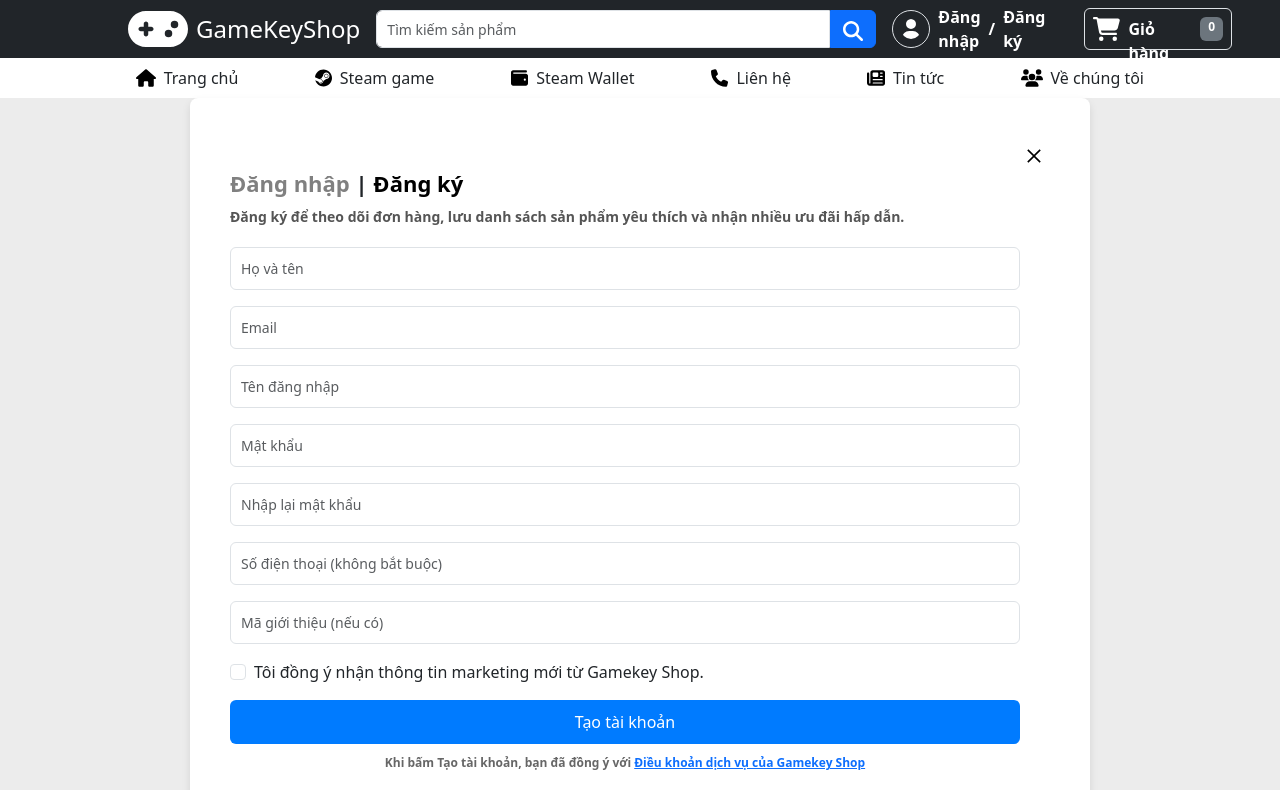
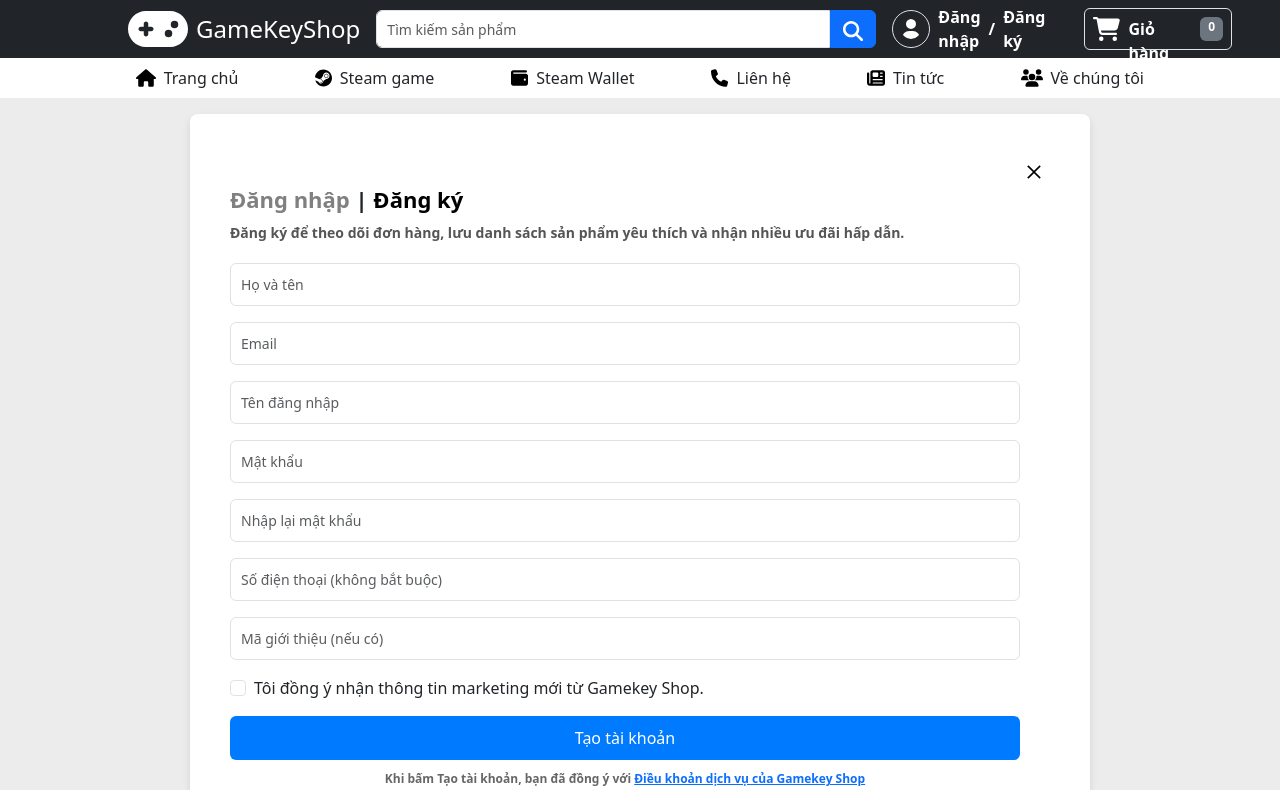
Before and after one commit to Truongxt/GameProject, a React (Vite) app: page /register in a window 1280 px wide. Shown: the top 790 px of the page. Built offline with nearby package versions, Linux system fonts and the light colour scheme.

Commit message:
update App.jsx layout

```diff
--- a/src/App.jsx
+++ b/src/App.jsx
@@ -10,7 +10,7 @@
     <div style={{backgroundColor: 'rgb(236,236,236)'}}>
       <Header></Header>
         {/* <Suspense fallback={<div>Loading</div>}> */}
-        <div className="d-flex justify-content-center align-items-center">
+        <div className="d-flex justify-content-center align-items-center my-3">
            <div className="" style={{width: '80%', height: '100vh'}}>
             <Routes>
                 {
```
